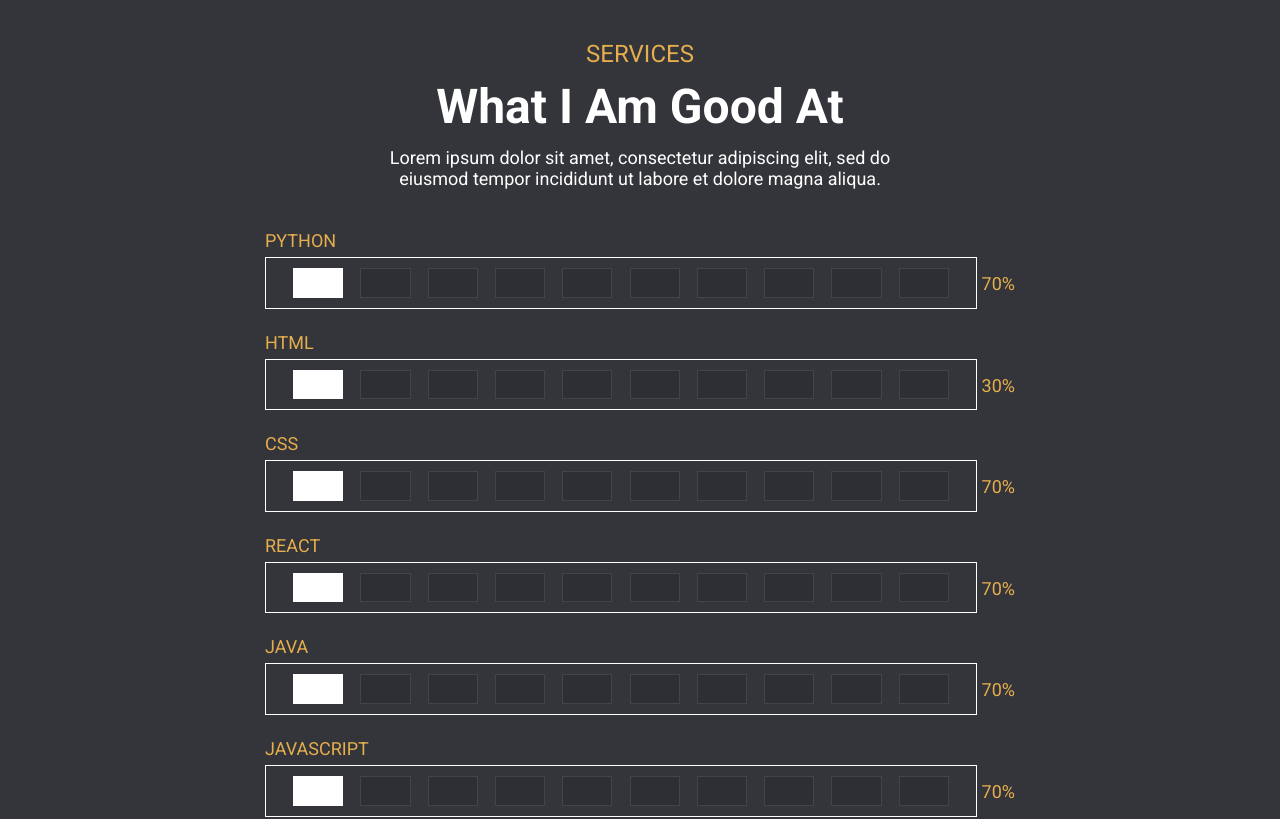
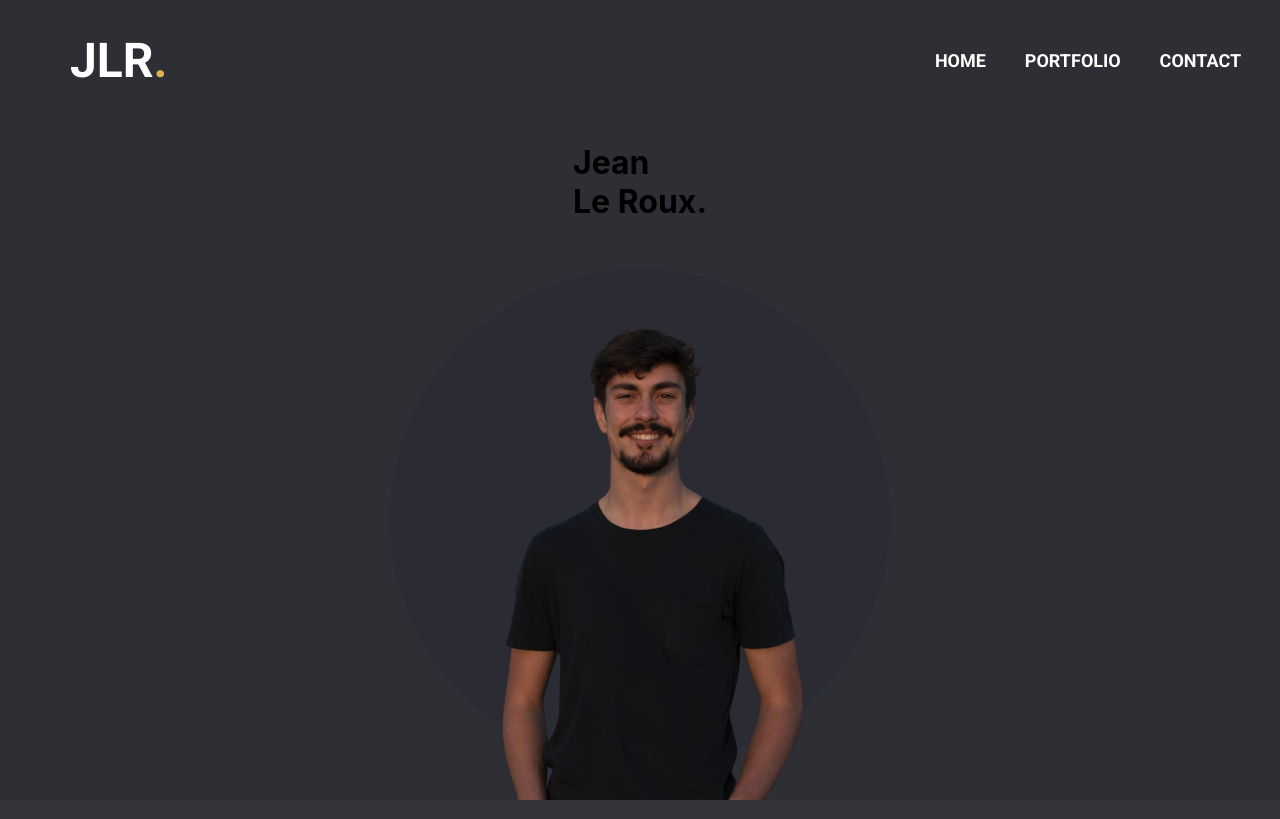
Before and after one commit to JeanLeRoux/portfolio, a React (Create React App) app: page / in a window 1280 px wide. Shown: the top 819 px of the page. Built offline with nearby package versions, Linux system fonts and the light colour scheme.

Commit message:
added intro block

```diff
--- a/src/components/Intro/Intro.scss
+++ b/src/components/Intro/Intro.scss
@@ -1,7 +1,82 @@
 /* define primary colors */
 $background: #2E2F34;
+$white: #FFFFFF;
+$heading1: #E6AE4D;
 
 /* use the variables */
 .component-background {
-  background-color: $background; // here you can put an inline comment
+  background-color: $background;
+  height: 100vh;
+  display: flex;
+  flex-direction: column;
 }
+
+.image-container{
+  align-self: center;
+  width: 27%;
+  position: absolute;
+  display: flex;
+  flex-direction: column;
+  bottom: 0;
+  z-index: 0;
+}
+
+.personal-image{
+  width: 100%;
+  align-self: center;
+}
+
+.background-shape{
+  background-color: #2B2B33;
+  width: 500px;
+  height: 500px;
+  border-radius: 50%;
+  position: absolute;
+  align-self: center;
+  z-index: -1;
+  top: 0;
+}
+
+.navbar{
+  display: flex;
+  justify-content: space-between;
+}
+
+.logo{
+  font-family: 'Roboto', sans-serif;
+  color: $white;
+  font-weight:700;
+  font-size: 48px;
+  align-self: center;
+  margin-left: 70px;
+}
+
+.logo-dot
+{
+  color: $heading1;
+}
+
+.link-container{
+  width: 30%;
+  display: flex;
+  justify-content: space-evenly;
+  justify-self: flex-end;
+}
+
+.links{
+  align-self: center;
+  font-family: 'Roboto', sans-serif;
+  color: $white;
+  font-weight:700;
+  font-size: 18px;
+  align-self: center;
+}
+
+.content{
+  display: flex;
+  justify-content: space-evenly;
+}
+
+.name-heading{
+  text-align: left;
+}
--- a/src/components/Intro/Intro.tsx
+++ b/src/components/Intro/Intro.tsx
@@ -1,9 +1,28 @@
 import React from 'react'
-import '../Intro/Intro.scss'
+import '../Intro/Intro.scss';
+import personalImage from '../../Assets/personalImage.png';
 
 export default function Intro() {
     return (
         <div className={"component-background"}>
+            <div className={"navbar"}>
+                <h1 className={"logo"}>JLR<span className={"logo-dot"}>.</span></h1>
+                <div className={"link-container"}>
+                    <h3 className={"links"}>HOME</h3>
+                    <h3 className={"links"}>PORTFOLIO</h3>
+                    <h3 className={"links"}>CONTACT</h3>
+                </div>
+
+            </div>
+            <div className={"content"}>
+                <div>
+                    <h1 className={"name-heading"}>Jean <br></br> Le Roux.</h1>
+                </div>
+                <div className={"image-container"}>
+                    <div className={"background-shape"}></div>
+                    <img className={"personal-image"} src={personalImage}/>
+                </div>
+            </div>
 
         </div>
     )
```
Also changed, not shown: src/Assets/15e616f1-1b68-4afc-a588-396331bd1074-removebg.png (deleted), src/Assets/personalImage.png (added).
